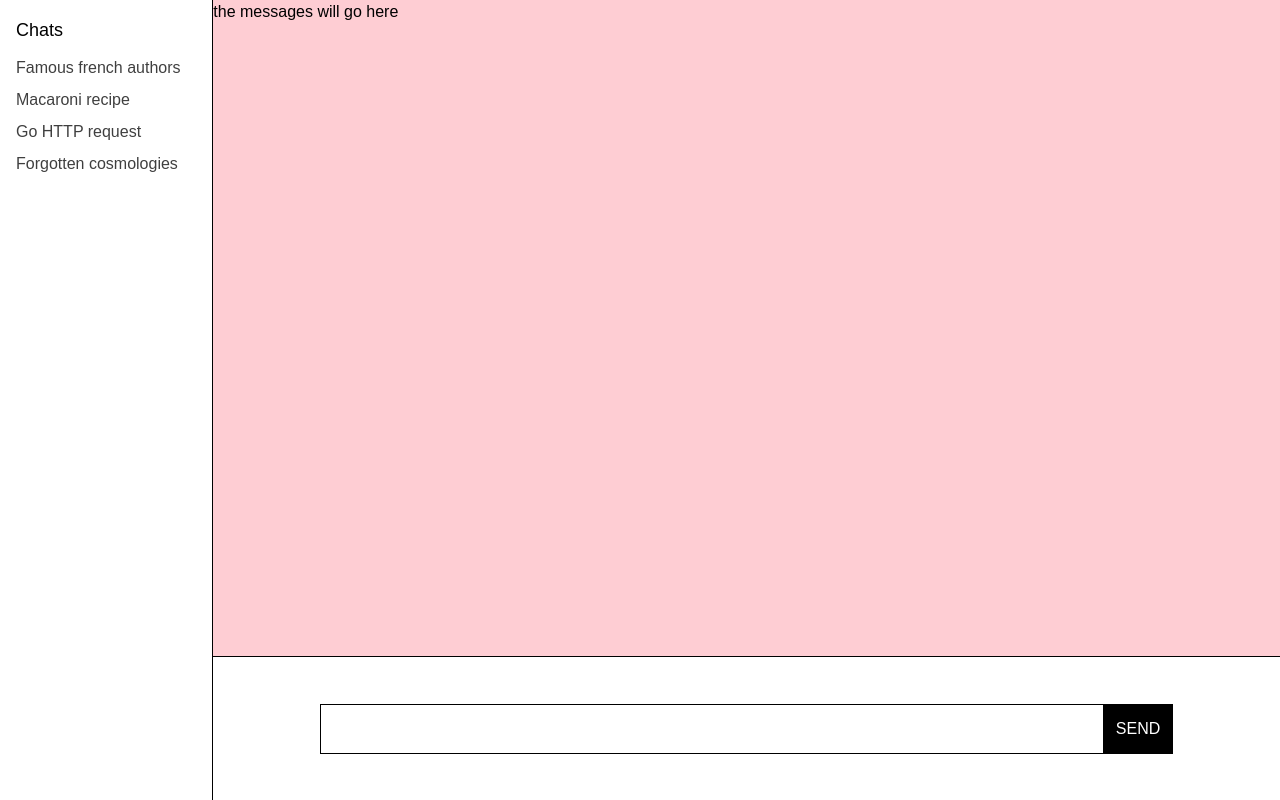
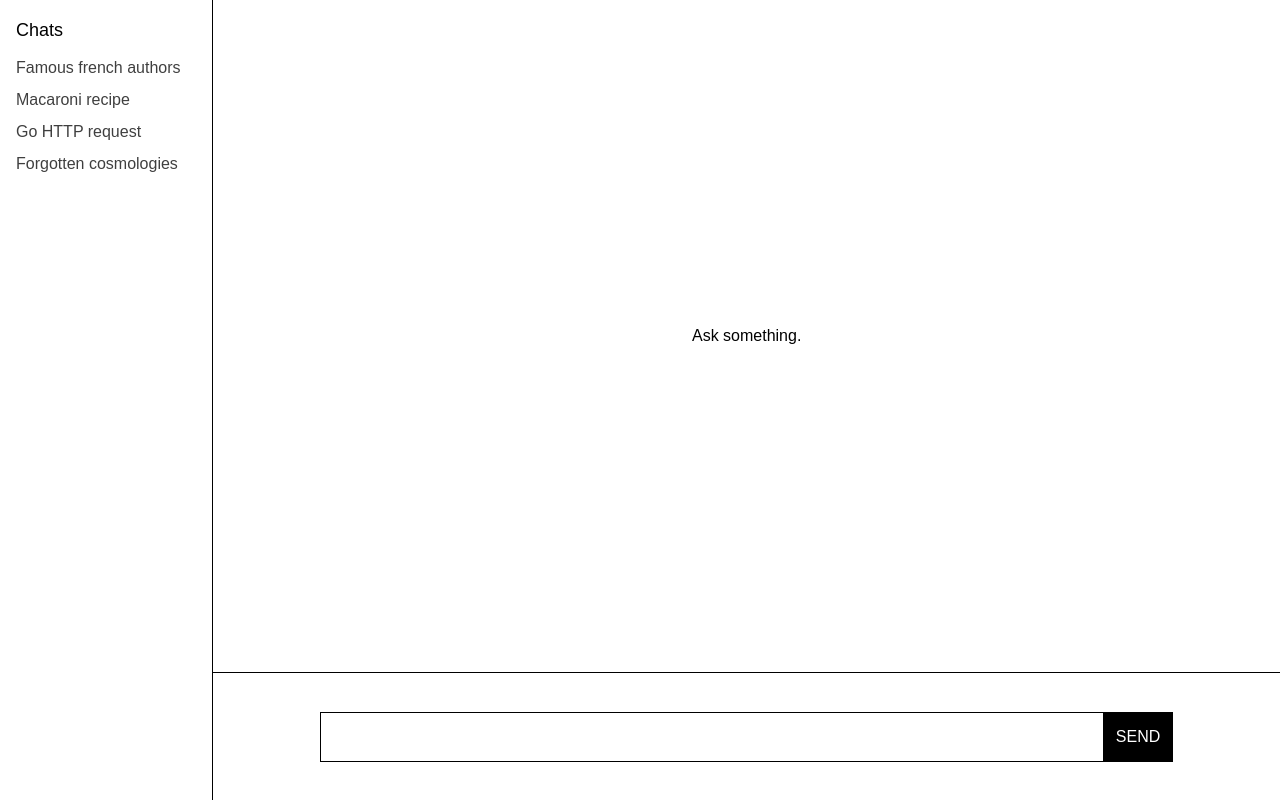
Before and after one commit to daniel-black/text-machina, a Next.js app: page /chat in a window 1280 px wide. Built offline with nearby package versions, Linux system fonts and the light colour scheme; a web font is replaced by a local one.

Commit message:
rough around the edges but it works :)

```diff
--- /dev/null
+++ b/src/app/api/chat/route.ts
@@ -0,0 +1,29 @@
+import { MAX_TOKENS, SYSTEM_MESSAGE, TURBO } from "@/lib/constants";
+import { openai } from "@/lib/openai";
+import { Message } from "@/lib/zod";
+import { NextRequest } from "next/server";
+
+export async function POST(req: NextRequest) {
+  const { messages } = await req.json() as { messages: Message[] };
+
+  const encoder = new TextEncoder();
+  const decoder = new TextDecoder();
+
+  const completions = await openai.createChatCompletion({
+    model: TURBO,
+    messages: [
+      SYSTEM_MESSAGE,
+      ...messages,
+    ],
+    temperature: 0.5,
+    max_tokens: MAX_TOKENS,
+
+  });
+
+  console.log(completions);
+
+  return new Response(JSON.stringify(completions.data.choices[0].message), {
+    status: 200,
+    statusText: 'yeehaw'
+  });
+}
--- a/src/app/api/test/route.ts
+++ /dev/null
@@ -1,38 +0,0 @@
-import { COMPLETIONS_URL, MAX_TOKENS, SYSTEM_MESSAGE, TEMPERATURE, TURBO } from "@/lib/constants";
-import { openai } from "@/lib/openai";
-import { NextRequest, NextResponse } from "next/server";
-
-export async function POST(req: NextRequest) {
-  const { content } = await req.json() as { content: string };
-  const apiKey = process.env.OPENAI_API_KEY;
-
-  // await fetch(COMPLETIONS_URL, {
-  //   method: 'POST',
-  //   headers: {
-  //     'Content-Type': 'application/json',
-  //     'Authorization': `Bearer ${apiKey}`,
-  //   },
-  //   body: JSON.stringify({
-  //     model: TURBO,
-  //     temperature: TEMPERATURE,
-
-  //   }),
-  // })
-
-  const completions = await openai.createChatCompletion({
-    model: TURBO,
-    messages: [
-      SYSTEM_MESSAGE,
-      { role: 'user', content }
-    ],
-    temperature: 0.5,
-    max_tokens: MAX_TOKENS,
-  });
-
-  console.log(completions.data.choices[0].message);
-
-  return new Response(completions.data.choices[0].message, {
-    status: 200,
-    statusText: 'yeehaw'
-  });
-}
--- a/src/app/page.tsx
+++ b/src/app/page.tsx
@@ -5,7 +5,7 @@ export default function LandingPage() {
     <div className="h-screen w-full px-4 py-20 flex justify-center items-start">
       <div className="w-full max-w-2xl border border-black p-14 space-y-8">
         <h1 className="text-2xl sm:text-4xl font-semibold">⦿ Welcome&nbsp;friend</h1>
-        <p className="">You can talk to the machine that is all of us here.</p>
+        <p className="">Come chat with undying collective consciousness of any human who ever wrote words.</p>
         <ApiKeyForm />
       </div>
     </div>
--- a/src/components/api-key-form.tsx
+++ b/src/components/api-key-form.tsx
@@ -21,7 +21,7 @@ export default function ApiKeyForm() {
   return (
     <div className="space-y-4 text-opacity-75">
       <p>Enter your <Link href='https://platform.openai.com/account/api-keys' className="underline underline-offset-4 hover:bg-black hover:bg-opacity-10 transition-all duration-75">OpenAI API Key</Link> to get started:</p>
-      <form onSubmit={handleSubmit} className="w-full flex space-x-3">
+      <form onSubmit={handleSubmit} className="w-full flex">
         <input
           value={key}
           onChange={e => setKey(e.target.value)}
--- a/src/components/chat/chat.tsx
+++ b/src/components/chat/chat.tsx
@@ -1,19 +1,81 @@
 'use client';
 
-import { Dispatch, SetStateAction, useState } from "react";
+import { Message } from "@/lib/zod";
+import { useState } from "react";
+import MessageInput from "./message-input";
+
+const initialMessages: Message[] = [
+  { role: 'user', content: 'Whats up my AI friend?' },
+  { role: 'assistant', content: 'Not too much, brethren' },
+  { role: 'user', content: 'Catch the game last night?' },
+  { role: 'assistant', content: 'Nah I was stuck watching the kiddos jfkadjkf fkdja  fjkd jfkd jfk k fkjakfj kiddos jfkadjkf fkdja  fjkd jfkd jfk k fkjakfj kiddos jfkadjkf fkdja  fjkd jfkd jfk k fkjakfj kiddos jfkadjkf fkdja  fjkd jfkd jfk k fkjakfj kiddos jfkadjkf fkdja  fjkd jfkd jfk k fkjakfj' },
+  { role: 'user', content: 'Rats thats a real bummer' },
+  { role: 'assistant', content: 'Yeah dude it sucked' },
+  { role: 'user', content: 'Catch the game last night?' },
+  { role: 'assistant', content: 'Nah I was stuck watching the kiddos jfkadjkf fkdja  fjkd jfkd jfk k fkjakfj kiddos jfkadjkf fkdja  fjkd jfkd jfk k fkjakfj kiddos jfkadjkf fkdja  fjkd jfkd jfk k fkjakfj kiddos jfkadjkf fkdja  fjkd jfkd jfk k fkjakfj kiddos jfkadjkf fkdja  fjkd jfkd jfk k fkjakfj' },
+  { role: 'user', content: 'Rats thats a real bummer' },
+  { role: 'assistant', content: 'Yeah dude it sucked' },
+];
 
 // This is the component that stores context to a chat thread
+export default function Chat() {
+  const [messages, setMessages] = useState<Message[]>([]);
+  const [content, setContent] = useState<string>('');
+  const [isThinking, setIsThinking] = useState<boolean>(false);
 
-export default function Chat() {
-  const [userMessage, setUserMessage] = useState<string>('');
+  async function handleNewMessage(message: Message) {
+    const updatedMessages = [...messages, message];
+
+    setMessages(updatedMessages);
+    setContent('')
+    setIsThinking(true);
+
+    const response = await fetch('/api/chat', {
+      method: 'POST',
+      body: JSON.stringify({
+        messages: updatedMessages
+      }),
+    });
+
+    if (!response.ok) {
+      throw new Error(response.statusText);
+    }
+
+    const data = await response.json();
+
+    const updatedMessagesWithResponse = [...updatedMessages, data];
+    setMessages(updatedMessagesWithResponse);
+    setIsThinking(false);
+
+    console.log(data);
+  }
 
   return (
     <main className="h-screen flex flex-col">
-      <section className="bg-rose-200 flex-1">
-        the messages will go here
-      </section>
-      <MessageInput message={userMessage} setMessage={setUserMessage} />
+      <MessageThread messages={messages} isThinking={isThinking} />
+      <MessageInput content={content} setContent={setContent} onSend={handleNewMessage} />
     </main>
+  );
+}
+
+type MessageThreadProps = {
+  messages: Message[];
+  isThinking: boolean;
+}
+
+// essentially a readonly component. Just displays previous message history
+function MessageThread({ messages, isThinking }: MessageThreadProps) {
+  return (
+    <section className="flex-1 p-4 space-y-4 overflow-y-scroll">
+      {messages.length > 0 ? (
+        messages.map((m, i) => <ChatMessage key={i} isUser={m.role === 'user'} text={m.content} />)
+      ) : (
+        <div className="h-full flex justify-center items-center">
+          Ask something.
+        </div>
+      )}
+      {isThinking && <ChatMessage isUser={false} text="Thinking..." />}
+    </section>
   );
 }
 
@@ -26,33 +88,3 @@ function ChatMessage({ isUser, text }: { isUser: boolean, text: string }) {
     </div>
   );
 }
-
-type MessageInputProps = {
-  message: string;
-  setMessage: Dispatch<SetStateAction<string>>;
-}
-
-function MessageInput({ message, setMessage }: MessageInputProps) {
-  return (
-    <div className="h-36 border-t border-black flex justify-center items-center">
-      <form className="w-[80%] flex justify-center items-center">
-        <input
-          value={message}
-          onChange={e => setMessage(e.target.value)}
-          type="text"
-          className="w-full border border-black p-3 outline-none"
-          required
-        />
-        <button
-          className="p-3 border border-l-0 border-black bg-black text-white flex justify-center items-center"
-          onClick={(e) => {
-            e.preventDefault();
-            console.log(message)
-          }}
-        >
-          SEND
-        </button>
-      </form>
-    </div>
-  )
-}
--- /dev/null
+++ b/src/components/chat/message-input.tsx
@@ -0,0 +1,35 @@
+import { Message } from "@/lib/zod";
+import { Dispatch, SetStateAction } from "react";
+
+type MessageInputProps = {
+  content: string;
+  setContent: Dispatch<SetStateAction<string>>;
+  onSend: (message: Message) => void;
+}
+
+export default function MessageInput({ content, setContent, onSend }: MessageInputProps) {
+  return (
+    <div className="h-32 border-t border-black flex justify-center items-center">
+      <form
+        onSubmit={e => {
+          e.preventDefault();
+          onSend({ role: 'user', content });
+        }}
+        className="w-[80%] flex justify-center items-center"
+      >
+        <input
+          value={content}
+          onChange={e => setContent(e.target.value)}
+          type="text"
+          className="w-full border border-black p-3 outline-none"
+          required
+        />
+        <button
+          className="p-3 border border-l-0 border-black bg-black text-white flex justify-center items-center"
+        >
+          SEND
+        </button>
+      </form>
+    </div>
+  );
+}
--- a/src/lib/constants.ts
+++ b/src/lib/constants.ts
@@ -1,10 +1,8 @@
-import { Message } from "@/types";
-
 export const TURBO = 'gpt-3.5-turbo';
 export const DAVINCI = 'text-davinci-003';
 export const CODE_DAVINCI = 'code-davinci-002';
 
-export const MAX_TOKENS = 280;
+export const MAX_TOKENS = 500;
 export const TEMPERATURE = 0.0;
 
 export const COMPLETIONS_URL = 'https://api.openai.com/v1/chat/completions';
```
